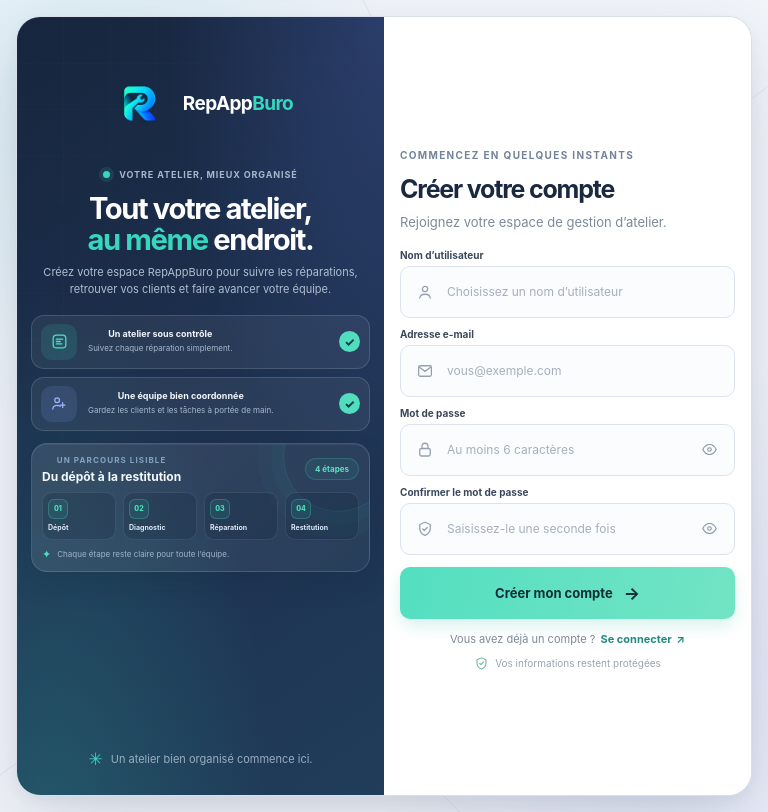
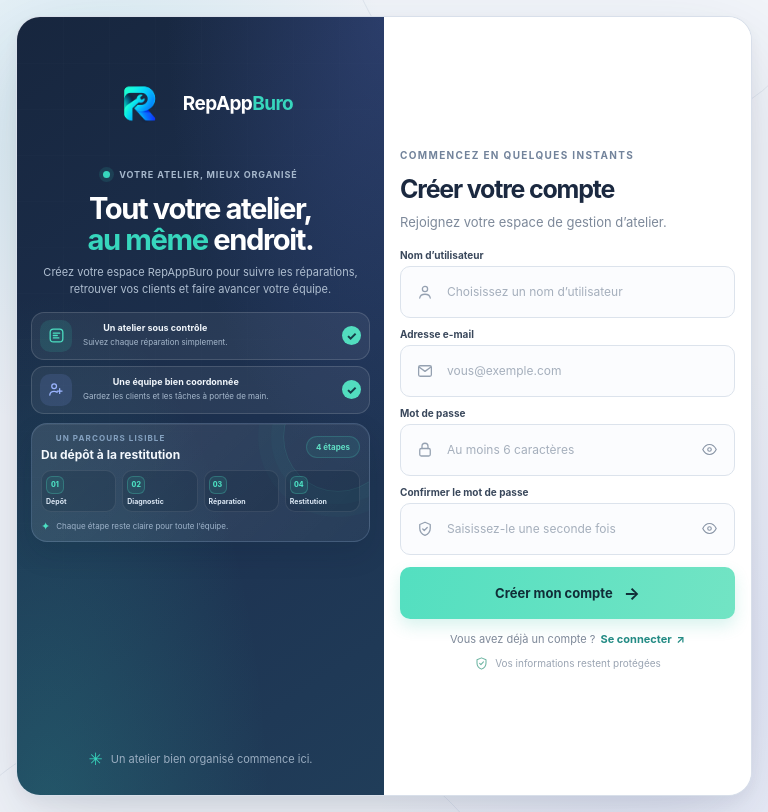
Before and after one commit to SaifEddineDev/RepAppBuro, a React (Create React App) app in the folder frontend/: page /#/register in a window 768 px wide. Built offline with nearby package versions, Linux system fonts and the light colour scheme; no server answers.

Commit message:
Reduce registration feature block size

```diff
--- a/frontend/src/pages/register.css
+++ b/frontend/src/pages/register.css
@@ -761,13 +761,13 @@
 
 /* Restore the spacious card design for the registration story section. */
 .register-features {
-  gap: 10px;
-  margin-top: 22px;
+  gap: 7px;
+  margin-top: 18px;
 }
 
 .register-feature {
-  min-height: 64px;
-  padding: 11px 13px;
+  min-height: 54px;
+  padding: 8px 10px;
   border: 1px solid rgba(255, 255, 255, .14);
   border-radius: 13px;
   background: rgba(255, 255, 255, .06);
@@ -778,10 +778,10 @@
 }
 
 .feature-icon {
-  flex-basis: 36px;
-  width: 36px;
-  height: 36px;
-  border-radius: 11px;
+  flex-basis: 32px;
+  width: 32px;
+  height: 32px;
+  border-radius: 10px;
   background: rgba(55, 214, 189, .13);
 }
 
@@ -790,17 +790,17 @@
 }
 
 .feature-check {
-  width: 21px;
-  height: 21px;
-  flex-basis: 21px;
+  width: 19px;
+  height: 19px;
+  flex-basis: 19px;
   color: #153c47;
   background: #52ddbf;
   font-size: 12px;
 }
 
 .register-workflow {
-  margin-top: 16px;
-  padding: 16px 16px 14px;
+  margin-top: 12px;
+  padding: 12px 12px 10px;
   border: 1px solid rgba(151, 183, 221, .22);
   border-radius: 16px;
   background: linear-gradient(135deg, rgba(255, 255, 255, .11), rgba(255, 255, 255, .045));
@@ -812,7 +812,7 @@
 }
 
 .workflow-heading {
-  margin-bottom: 13px;
+  margin-bottom: 9px;
 }
 
 .workflow-heading > div > span {
@@ -830,13 +830,13 @@
 }
 
 .workflow-steps {
-  gap: 7px;
+  gap: 6px;
 }
 
 .workflow-step {
-  gap: 7px;
-  min-height: 60px;
-  padding: 9px 8px;
+  gap: 5px;
+  min-height: 50px;
+  padding: 7px 6px;
   border: 1px solid rgba(255, 255, 255, .09);
   border-radius: 10px;
   background: rgba(12, 30, 51, .2);
@@ -847,36 +847,36 @@
 }
 
 .workflow-step > span {
-  width: 20px;
-  height: 20px;
+  width: 18px;
+  height: 18px;
   border: 1px solid rgba(75, 220, 192, .27);
   border-radius: 6px;
   background: rgba(55, 214, 189, .1);
 }
 
 .workflow-step strong {
-  font-size: 9px;
+  font-size: 8px;
 }
 
 .workflow-caption {
-  margin-top: 11px;
+  margin-top: 8px;
   color: #9eb3ca;
 }
 
 @media (min-width: 721px) and (max-width: 900px) {
   .register-features {
-    gap: 8px;
-    margin-top: 16px;
+    gap: 6px;
+    margin-top: 13px;
   }
 
   .register-feature {
-    min-height: 54px;
-    padding: 8px 9px;
+    min-height: 48px;
+    padding: 7px 8px;
   }
 
   .register-workflow {
-    margin-top: 12px;
-    padding: 11px 10px 10px;
+    margin-top: 9px;
+    padding: 9px 9px 8px;
   }
 
   .workflow-heading {
@@ -884,9 +884,9 @@
   }
 
   .workflow-step {
-    gap: 4px;
-    min-height: 48px;
-    padding: 6px 5px;
+    gap: 3px;
+    min-height: 42px;
+    padding: 5px 4px;
   }
 
   .workflow-step strong {
```
